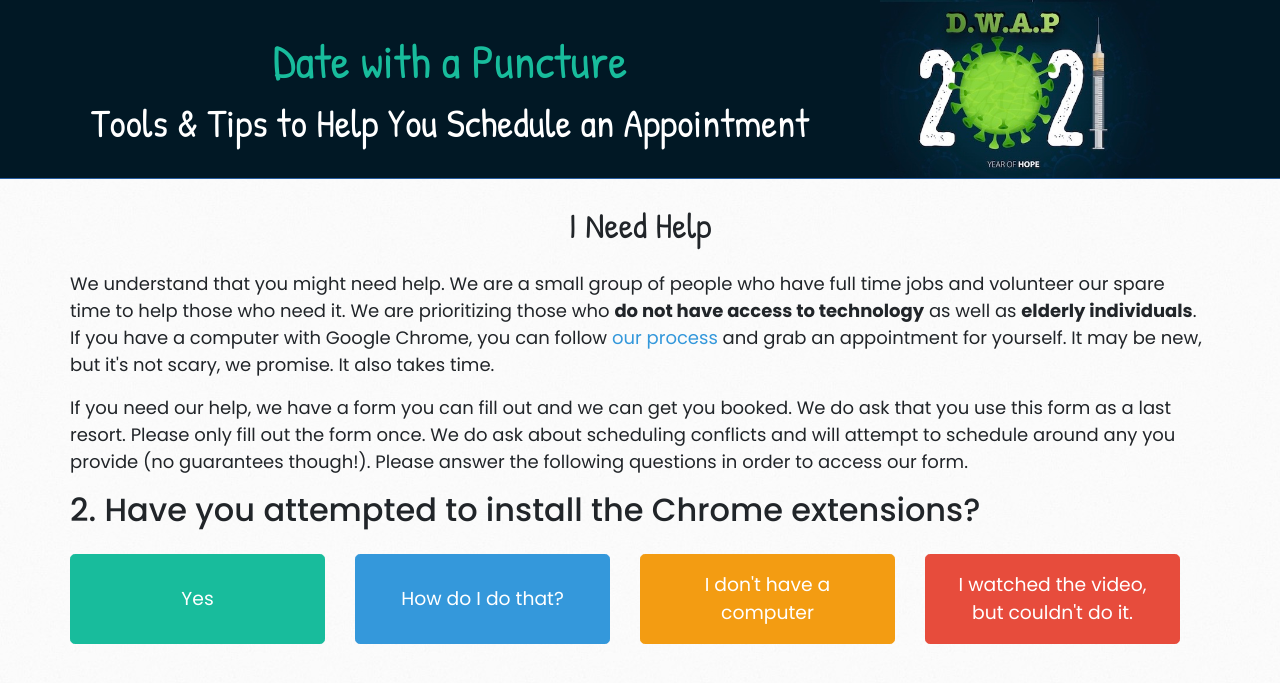
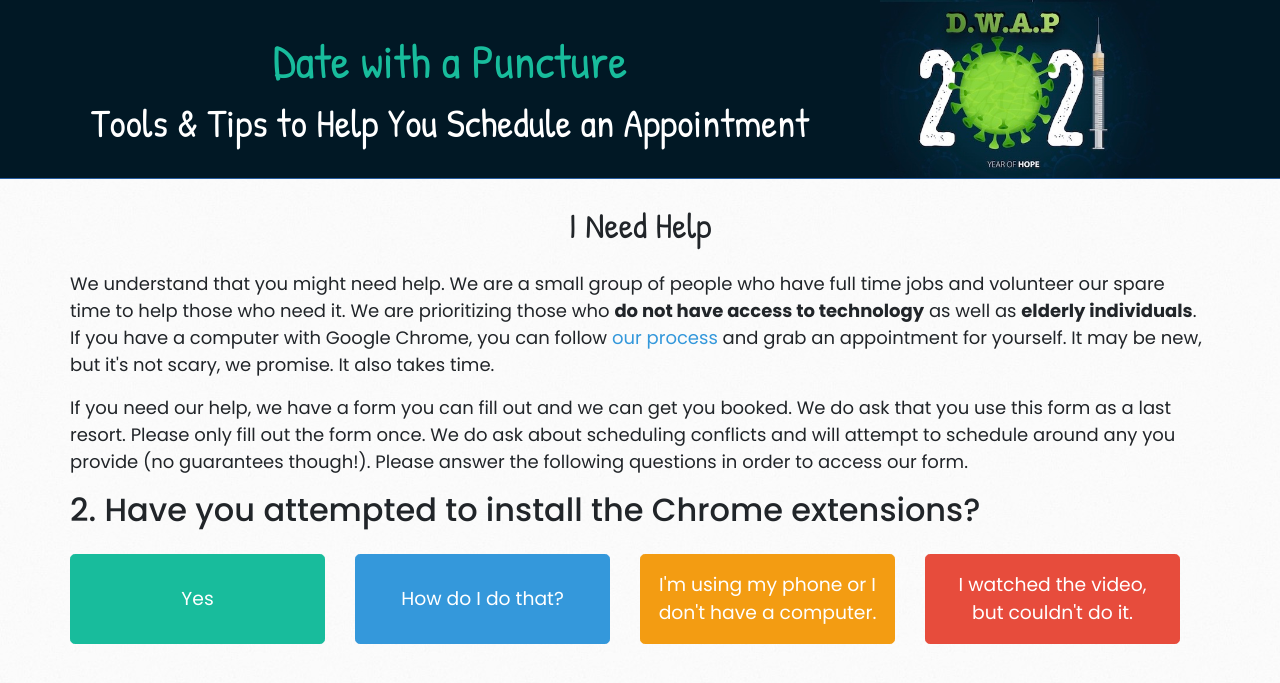
Before and after one commit to loganrath/dwap-main, a Jekyll site: the page built from help-2.md, in a window 1280 px wide. Shown: the top 683 px of the page. Built offline with Jekyll 4.4.1, drawn with Linux system fonts in a browser that asks for light colours; nearby versions of some CDN libraries.

Commit message:
Update help-2.md

```diff
--- a/help-2.md
+++ b/help-2.md
@@ -13,7 +13,7 @@ title: I Need Help
   <div class="col-12 col-md-6 col-lg-3 mb-3 mb-lg-1  d-flex align-items-stretch">
     <a class="btn btn-info btn-lg btn-block py-md-3 d-flex flex-sm-column align-items-center justify-content-center" href="/video">How do I do that?</a></div>
   <div class="col-12 col-md-6 col-lg-3 mb-3 mb-lg-1  d-flex align-items-stretch">
-    <a class="btn btn-warning btn-lg btn-block py-md-3 d-flex flex-sm-column align-items-center justify-content-center" href="/help-3b">I don't have a computer</a></div>
+    <a class="btn btn-warning btn-lg btn-block py-md-3 d-flex flex-sm-column align-items-center justify-content-center" href="/help-3b">I'm using my phone or I don't have a computer.</a></div>
   <div class="col-12 col-md-6 col-lg-3 mb-3 mb-lg-1  d-flex align-items-stretch">
     <a class="btn btn-danger btn-lg btn-block py-md-3 d-flex flex-sm-column align-items-center justify-content-center" href="/help-3b">I watched the video, but couldn't do it.</a></div>
 </div>
```
